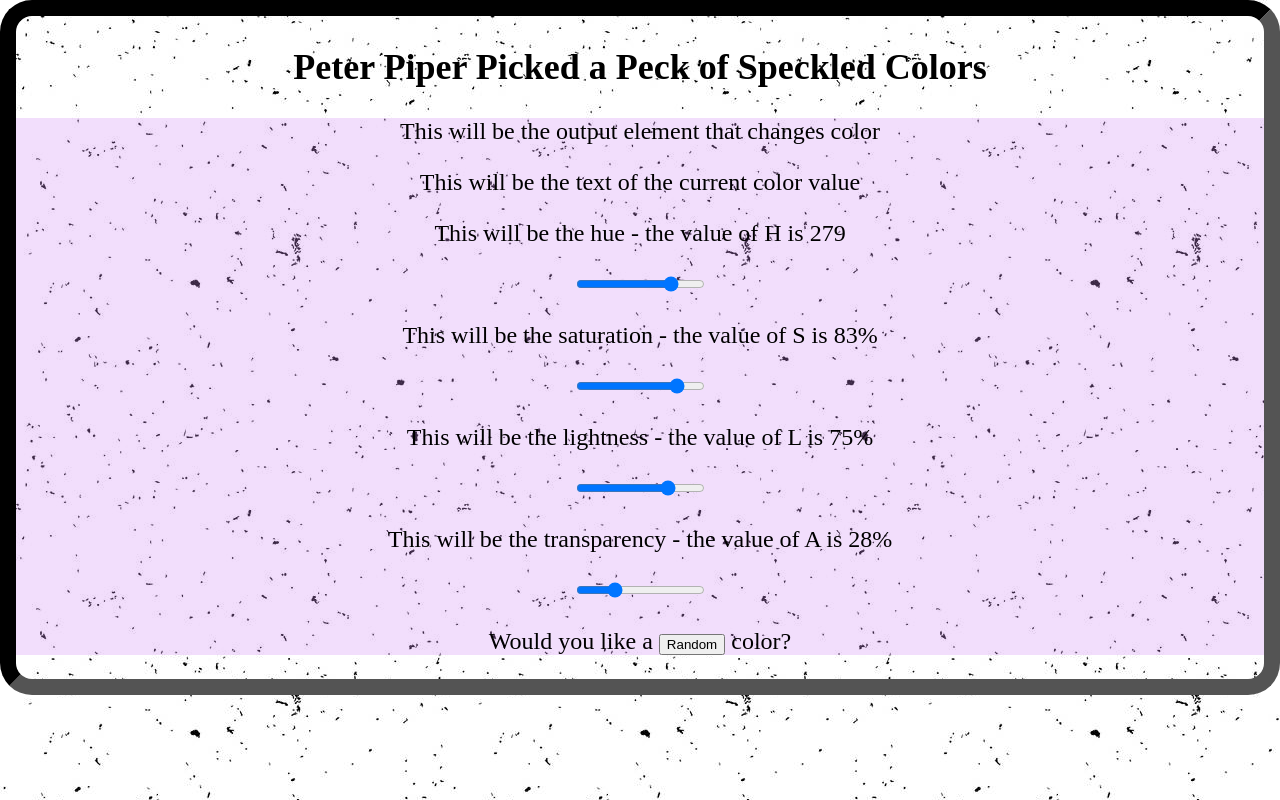
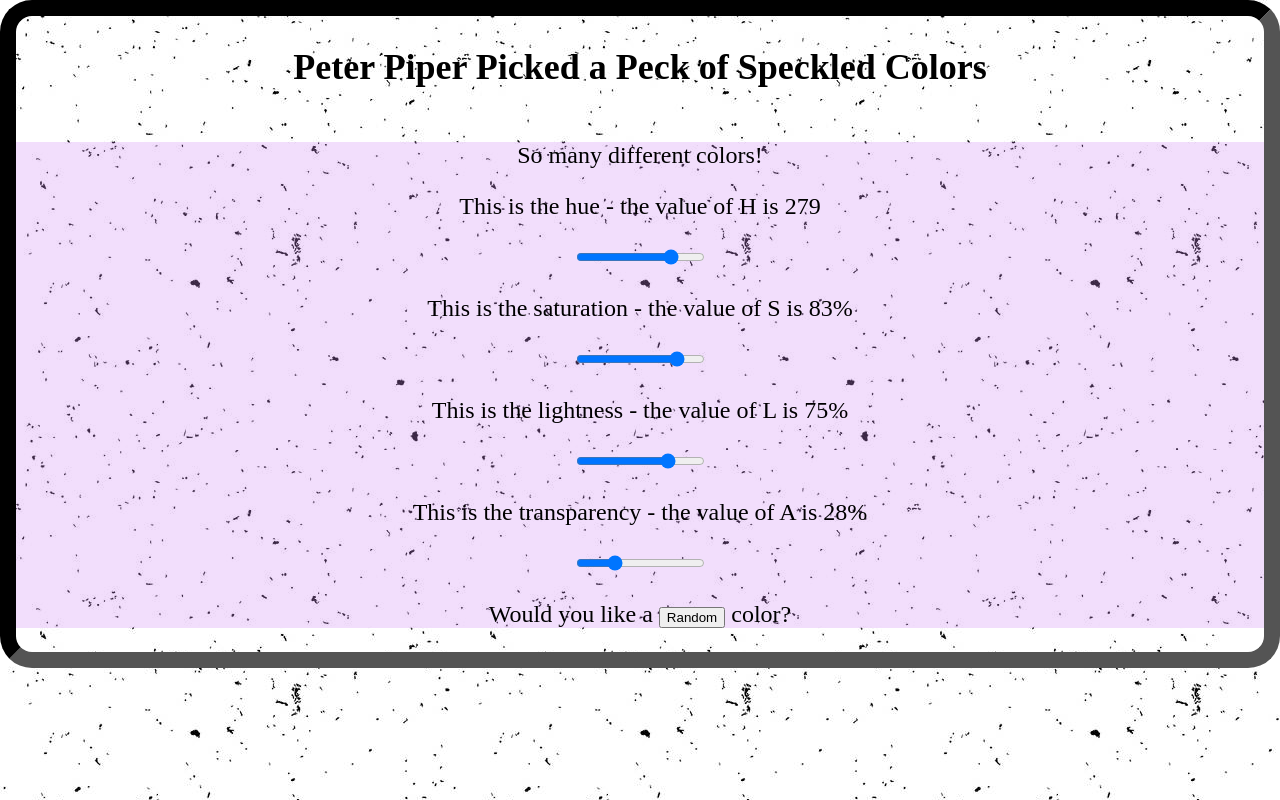
Before and after one commit to alsleaders/color-picker, a React (Create React App) app: page / in a window 1280 px wide. Built offline with nearby package versions, Linux system fonts and the light colour scheme.

Commit message:
changed the exported text

```diff
--- a/src/components/SliderList.js
+++ b/src/components/SliderList.js
@@ -63,9 +63,8 @@ class SliderList extends Component {
     return (
       <div>
         <main style={{ backgroundColor: this.getBackgroundColorCss() }}>
-          This will be the output element that changes color
-          <p>This will be the text of the current color value </p>
-          <p>This will be the hue - the value of H is {this.state.valueH}</p>
+          <p>So many different colors! </p>
+          <p>This is the hue - the value of H is {this.state.valueH}</p>
           <input
             type="range"
             min="0"
@@ -75,9 +74,7 @@ class SliderList extends Component {
             id="HSlider"
             onChange={this.changeH}
           />
-          <p>
-            This will be the saturation - the value of S is {this.state.valueS}%
-          </p>
+          <p>This is the saturation - the value of S is {this.state.valueS}%</p>
           <input
             type="range"
             min="0"
@@ -87,9 +84,7 @@ class SliderList extends Component {
             id="SSlider"
             onChange={this.changeS}
           />
-          <p>
-            This will be the lightness - the value of L is {this.state.valueL}%
-          </p>
+          <p>This is the lightness - the value of L is {this.state.valueL}%</p>
           <input
             type="range"
             min="0"
@@ -100,8 +95,7 @@ class SliderList extends Component {
             onChange={this.changeL}
           />
           <p>
-            This will be the transparency - the value of A is{' '}
-            {this.state.valueA}%
+            This is the transparency - the value of A is {this.state.valueA}%
           </p>
           <input
             type="range"
```
Also changed, not shown: package.json (+5 -3 lines).
